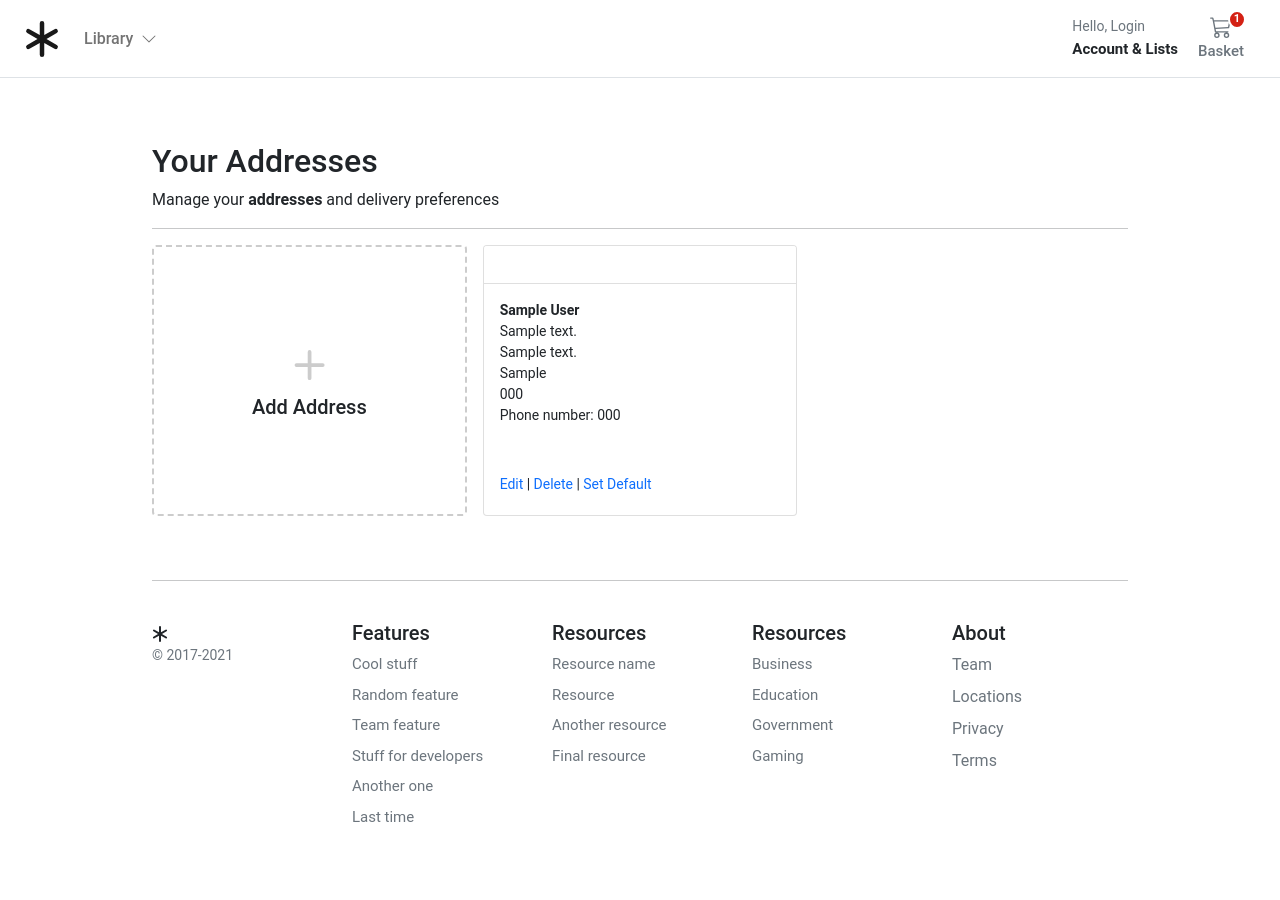
After one commit to Edbeer/TESTSHOP, a Django app: template templates/account/dashboard/addresses.html in a window 1280 px wide. The commit adds this page. Run offline with Django 3.2, Linux system fonts and the light colour scheme; the template is opened without the code that fills it: most values are stand-ins (such as "Sample title", 1, 10 or a date in 2020).

Commit message:
init CRUD addresses

```diff
--- a/account/urls.py
+++ b/account/urls.py
@@ -32,5 +32,9 @@ urlpatterns = [
     path('profile/delete_confirm/',
          TemplateView.as_view(template_name='account/dashboard/delete_confirm.html'),
          name='delete_confirmation'),
-
+    path("addresses/", view_address, name="addresses"),
+    # path("add_address/", add_address, name="add_address"),
+    # path("addresses/edit/<slug:id>/", edit_address, name="edit_address"),
+    # path("addresses/delete/<slug:id>/", delete_address, name="delete_address"),
+    # path("addresses/set_default/<slug:id>/", set_default, name="set_default"),
 ]
--- /dev/null
+++ b/templates/account/dashboard/addresses.html
@@ -0,0 +1,63 @@
+{% extends "../sub_base.html" %}
+{% block title %}Edit Addresses{% endblock %}
+
+
+
+{% block sub_content %}
+<h1 class="h2">Your Addresses</h1>
+<div>Manage your <b>addresses</b> and delivery preferences</div>
+<hr />
+<div class="container px-0">
+  <div class="row row-cols-1 row-cols-sm-2 row-cols-md-3 g-3">
+    <div class="col">
+      <a href="" class="text-reset text-decoration-none" role="button"
+        style="max-width: 540px;">
+        <div class="card mb-3 h-100" style="border: dashed 2px #ccc;">
+          <div class="row g-0 h-100">
+            <div class="col-12" style="min-height:100px">
+              <div class="card-body text-center position-absolute top-50 start-50 translate-middle">
+                <svg style="color:#ccc;" xmlns="http://www.w3.org/2000/svg" width="60" height="60" fill="currentColor"
+                  class="bi bi-plus" viewBox="0 0 16 16">
+                  <path
+                    d="M8 4a.5.5 0 0 1 .5.5v3h3a.5.5 0 0 1 0 1h-3v3a.5.5 0 0 1-1 0v-3h-3a.5.5 0 0 1 0-1h3v-3A.5.5 0 0 1 8 4z" />
+                </svg>
+                <h1 class="h5">Add Address</h1>
+              </div>
+            </div>
+          </div>
+        </div>
+      </a>
+    </div>
+    {% for address in addresses %}
+    <div class="col">
+      <div class="card pb-3">
+        <div class="card-header bg-white small text-muted">
+          {% if address.default %}
+            Default
+          {% endif %}
+          &nbsp;
+        </div>
+        <div class="card-body small pb-1">
+          <p class="card-text m-0 fw-bold">{{address.full_name}}</p>
+          <p class="card-text m-0">{{address.address_line}}</p>
+          <p class="card-text m-0">{{address.address_line2}}</p>
+          <p class="card-text m-0">{{address.town_city}}</p>
+          <p class="card-text m-0">{{address.postcode}}</p>
+          <p class="card-text m-0">Phone number: {{address.phone}}</p>
+          <div class="pt-5">
+            <a href="" class="text-decoration-none">Edit</a>
+            |
+            <a href="" class="text-decoration-none">Delete</a>
+            {% if not address.default %}
+            | <a href="" class="text-decoration-none">Set Default</a>
+            {% endif %}
+          </div>
+        </div>
+      </div>
+      </a>
+    </div>
+    {% endfor %}
+  </div>
+</div>
+
+{% endblock %}
--- a/templates/account/dashboard/dashboard.html
+++ b/templates/account/dashboard/dashboard.html
@@ -55,7 +55,7 @@
       </a>
     </div>
     <div class="col">
-      <a href="" class="text-reset text-decoration-none" role="button" style="max-width: 540px;">
+      <a href="{% url 'account:addresses' %}" class="text-reset text-decoration-none" role="button" style="max-width: 540px;">
       <div class="card mb-3">
         <div class="row g-0">
           <div class="col-2 position-relative">
```
Also changed, not shown: account/views.py (+8 -3 lines).
